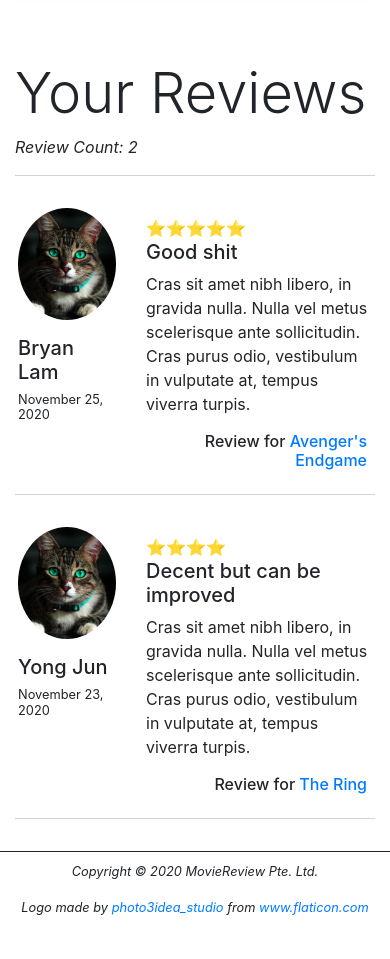
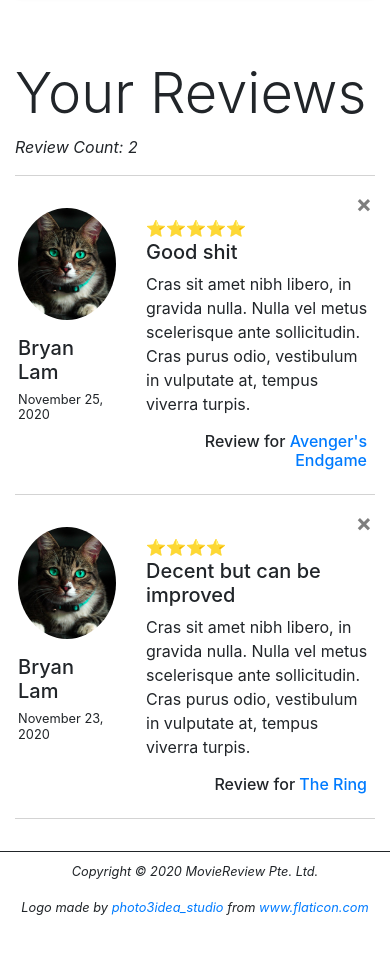
Before and after one commit to Zhannyhong/ICT1004-Project, a PHP site: page /profile_page.php in a window 390 px wide. Shown: the part 457-1416 px from the top of the page. Run offline with PHP 8.4, Linux system fonts and the light colour scheme.

Commit message:
Implemented Delete Review Button

```diff
--- a/profile_page.php
+++ b/profile_page.php
@@ -51,7 +51,13 @@
                                 <h5>Bryan Lam</h5>
                                 <h6 class="small">November 25, 2020</h6>
                             </div>
-                            <div class="col-8 col-md-9 mt-4">
+                            <div class="col-8 col-md-9">
+                                <div>
+                                    <button type="button" class="close" aria-label="Delete Review" title="Delete Review">
+                                        <span aria-hidden="true">&times;</span>
+                                    </button>
+                                </div>
+                                <div class="mt-4">
                                     <div>⭐⭐⭐⭐⭐</div>
                                     <h5>Good shit</h5>
                                     <p>
@@ -63,16 +69,23 @@
                                         <h6>Review for <a href="#" title="See more info about the movie you reviewed">Avenger's Endgame</a></h6>
                                     </div>
                                 </div>
+                            </div>
+                        </div>
 
-                        </div>
                         <hr class="review-divider"/>
                         <div class="row review-block">
                             <div class="col-4 col-md-3">
                                 <img class="avatar" src="images/tabby_small.jpg" alt="Reviewer Profile Picture">
-                                <h5>Yong Jun</h5>
+                                <h5>Bryan Lam</h5>
                                 <h6 class="small">November 23, 2020</h6>
                             </div>
-                            <div class="col-8 col-md-9 mt-4">
+                            <div class="col-8 col-md-9">
+                                <div>
+                                    <button type="button" class="close" aria-label="Delete Review" title="Delete Review">
+                                        <span aria-hidden="true">&times;</span>
+                                    </button>
+                                </div>
+                                <div class="mt-4">
                                     <div>⭐⭐⭐⭐</div>
                                     <h5>Decent but can be improved</h5>
                                     <p>
@@ -85,6 +98,7 @@
                                     </div>
                                 </div>
                             </div>
+                        </div>
                         <hr class="review-divider"/>
                     </div>
                 </div>
```
Lines whose indentation alone changed are shown as unchanged.
